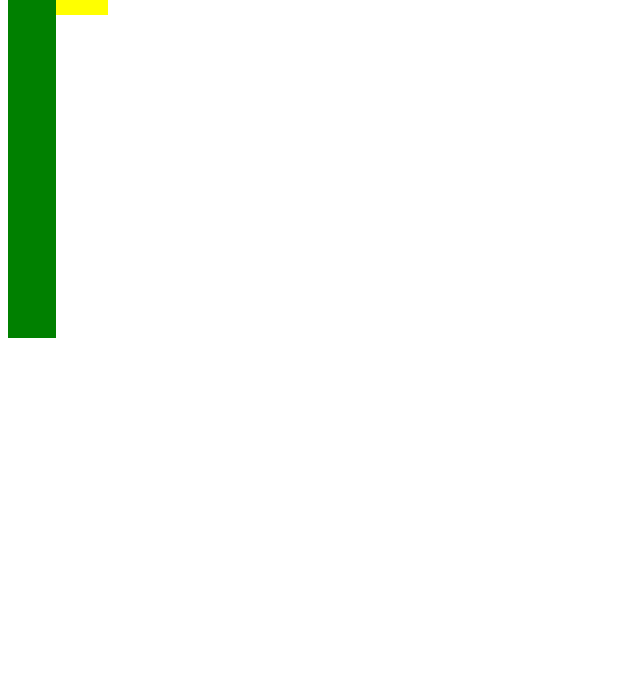
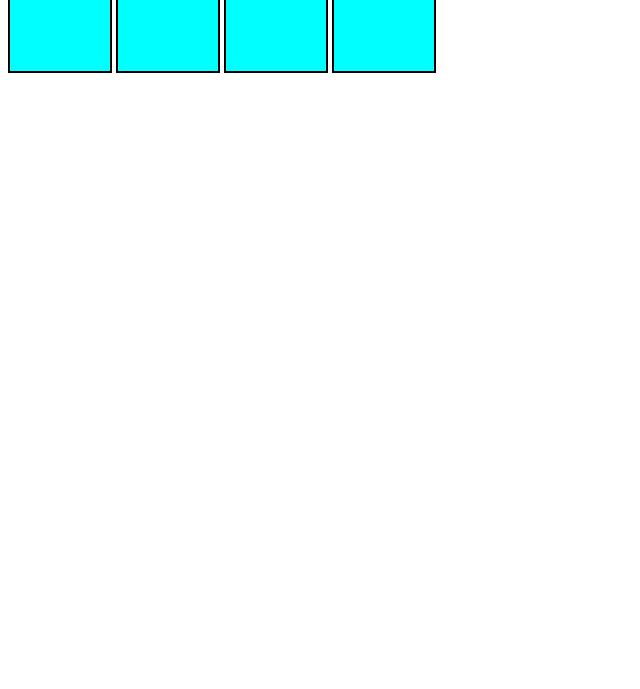
Before and after one commit to Samip-Nepal/css-level-3-pratice, a plain HTML site: page index.html in a window 1280 px wide. Shown: the part 111-800 px from the top of the page, without its empty margins (0-640 px from the left). Drawn offline with Linux system fonts and the light colour scheme.

Commit message:
Adding position static which doesnot change position from left,right,botton,top and z index prperty

```diff
--- a/index.html
+++ b/index.html
@@ -8,9 +8,10 @@
     <link rel="stylesheet" href="/css-level-3-pratice/style.css">
 </head>
 <body>
-    hello
-    <div id="Box1">Box1
-        <div id="Box2">Box2</div>
-    </div>
+ <h1>This is heading.</h1>
+ <div id="box1">Box1</div>
+ <div id="box2">Box2</div>
+ <div id="box3">Box3</div>
+ <div id="box4">Box4</div>
 </body>
 </html>
--- a/style.css
+++ b/style.css
@@ -1,13 +1,11 @@
-#Box1{
+div{
     height: 100px;
     width: 100px;
-    background-color:yellow;
-    font-size:20px ;
+    background-color: aqua;
+    border:2px solid black ;
+    display: inline-block;
 }
-#Box2{
-    background-color: green;
-    margin-bottom:10% ;
-    font-size:2em ;
-    width: 3rem;
-    height: 50vh;
+#box1{
+    position: static;
+    top: 20px;
 }
```
